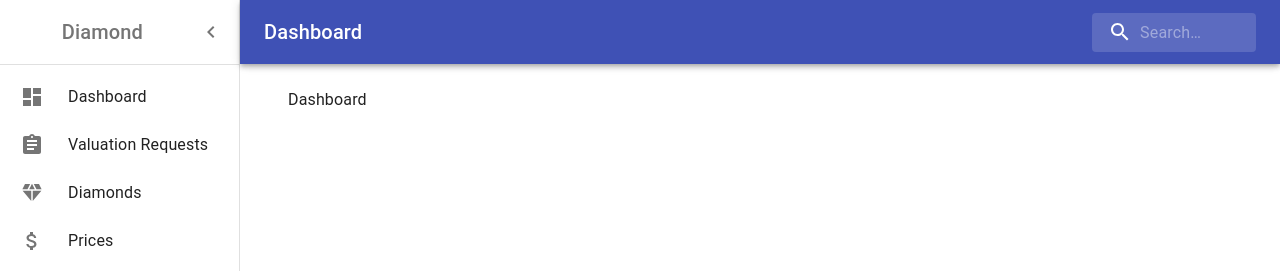
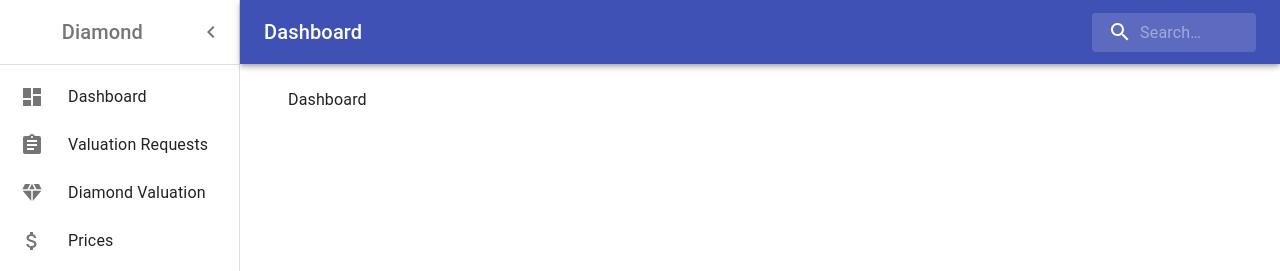
Before and after one commit to TuanPNTSE173039/diamond-valuation-system-fe, a React (Vite) app: page / in a window 1280 px wide. Shown: the top 271 px of the page. Built offline with nearby package versions, Linux system fonts and the light colour scheme.

Commit message:
add route of DiamondValuation

```diff
--- a/src/App.jsx
+++ b/src/App.jsx
@@ -30,6 +30,19 @@ const router = createBrowserRouter([
           },
         ],
       },
+      {
+        path: "valuations",
+        children: [
+          {
+            index: true,
+            element: <div>Diamond Valuation List</div>,
+          },
+          {
+            path: ":detailId",
+            element: <div>Valuation Item</div>,
+          },
+        ],
+      },
     ],
   },
 ]);
--- a/src/utilities/DrawerItemByRole.jsx
+++ b/src/utilities/DrawerItemByRole.jsx
@@ -23,9 +23,9 @@ const fakeListItem = [
   },
   {
     id: 3,
-    name: "Diamonds",
+    name: "Diamond Valuation",
     icon: <DiamondIcon />,
-    link: "/diamonds",
+    link: "/valuations",
     roles: [1, 2, 3],
   },
   {
```
